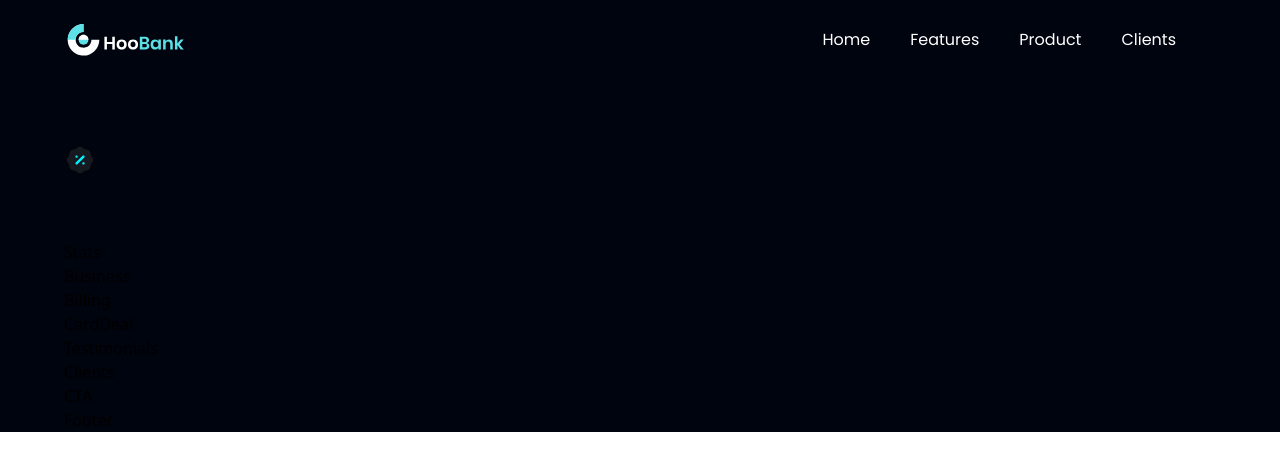
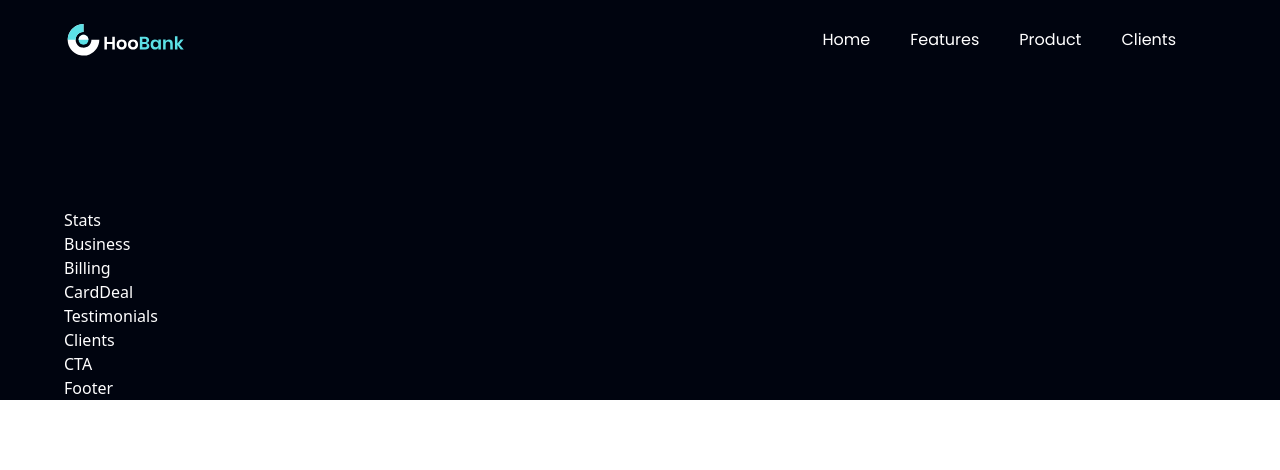
Before and after one commit to tharaka-mts/bank_app_reactjs, a React (Vite) app: page / in a window 1280 px wide. Shown: the top 470 px of the page. Built offline with nearby package versions, Linux system fonts and the light colour scheme.

Commit message:
heroSection

```diff
--- a/src/App.jsx
+++ b/src/App.jsx
@@ -29,7 +29,7 @@ const App = () => (
     </div>
 
     <div className={`bg-primary ${styles.paddingX} ${styles.flexStart}`}>
-      <div className={`${styles.boxWidth}`}>
+      <div className={`${styles.boxWidth} text-white`}>
         <Stats />
         <Business />
         <Billing />
--- a/src/components/Hero.jsx
+++ b/src/components/Hero.jsx
@@ -12,7 +12,7 @@ const Hero = () => {
         className={`flex-1 ${styles.flexStart} flex-col xl:px-0 sm:px-16 px-6`}
       >
         <div classname="flex flex-row items-center py-[6px] px-4 bg-discount-gradient rounded-[10px] mb-2">
-          <img src={discount} alt="discount" className="w-[32px] h-[32px]" />
+          {/* <img src={discount} alt="discount" className="w-[32px] h-[32px]" /> */}
         </div>
       </div>
     </section>
```
